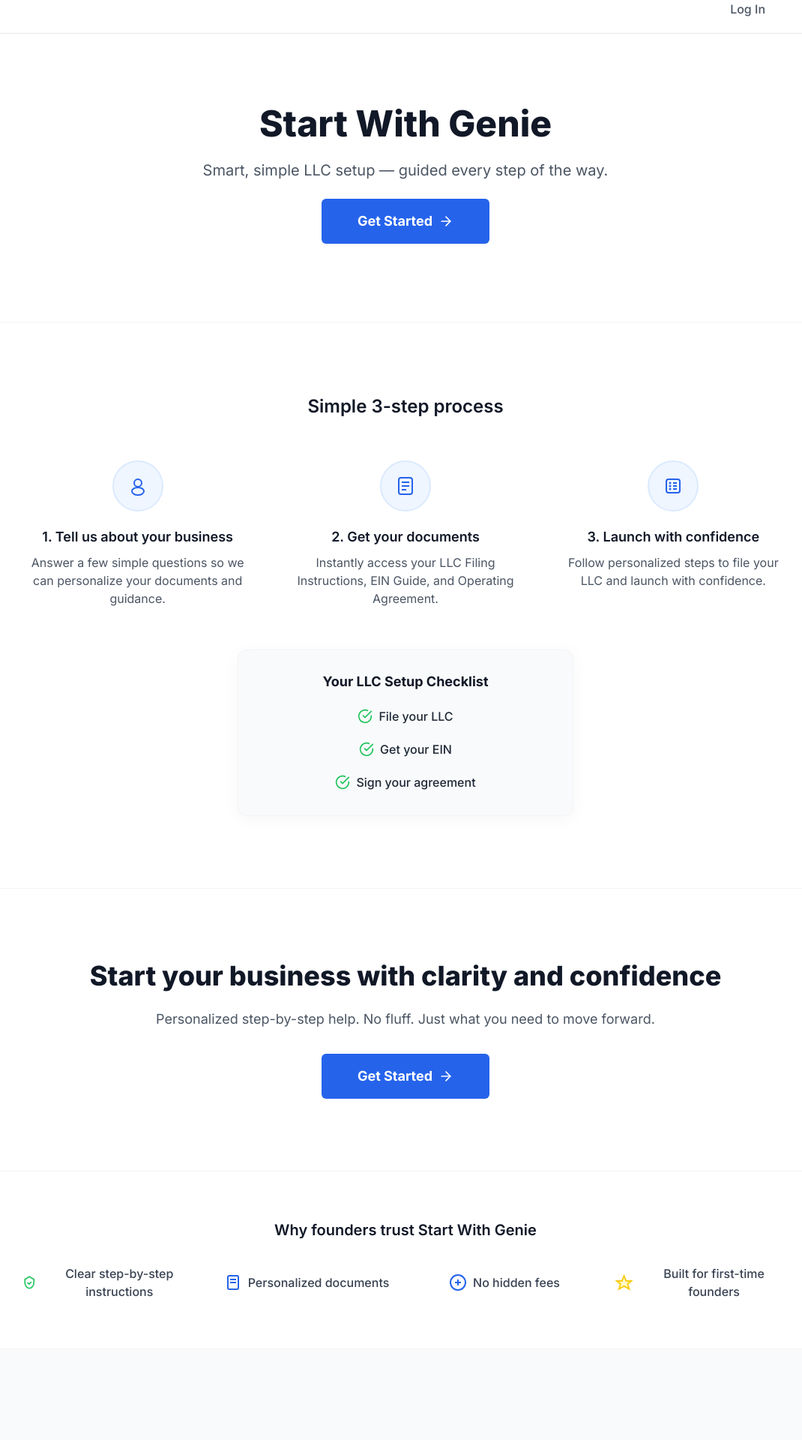
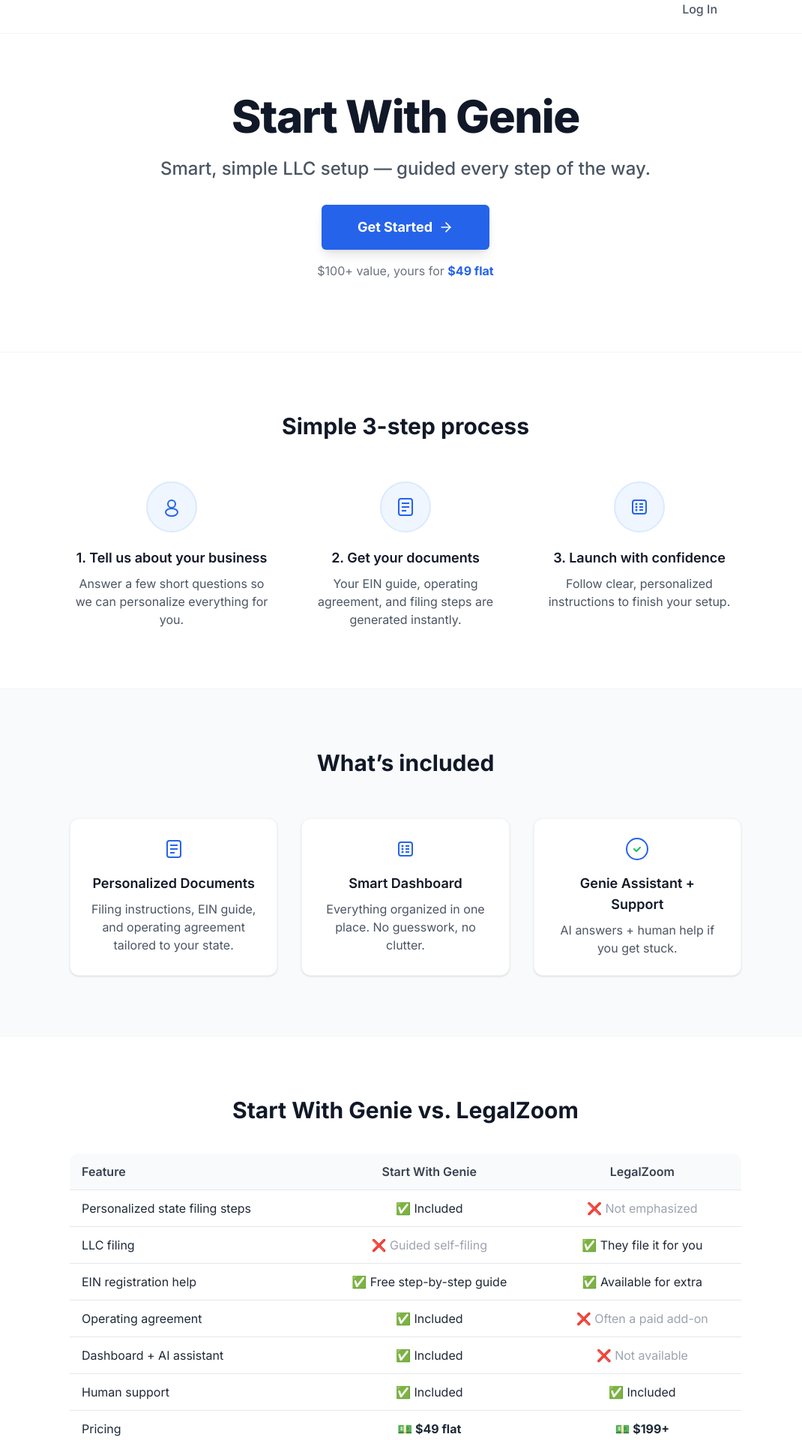
Before and after one commit to nachoag7/start-with-genie, a Next.js app: page / in a window 1280 px wide. Shown: the part 20-1940 px from the top of the page at 75% size, without its empty margins (99-1169 px from the left). Before the commit the page ends 1819 px from the top, so only its background shows below. Built offline with nearby package versions, Linux system fonts and the light colour scheme.

Commit message:
layout changes

```diff
--- a/app/page.tsx
+++ b/app/page.tsx
@@ -1,30 +1,14 @@
 import React from 'react'
 import Link from 'next/link'
 import { Button } from '../components/ui/Button'
-import Image from 'next/image'
-import { CheckCircle, ArrowRight } from 'lucide-react'
-// Remove Lucide imports, use inline SVGs below
-
-// Minimal SVG icons for steps/trust
-const StepUser = () => (
-  <svg width="32" height="32" fill="none" viewBox="0 0 32 32"><circle cx="16" cy="12" r="5" stroke="#2563eb" strokeWidth="2"/><ellipse cx="16" cy="23" rx="8" ry="5" stroke="#2563eb" strokeWidth="2"/></svg>
-)
-const StepDoc = () => (
-  <svg width="32" height="32" fill="none" viewBox="0 0 32 32"><rect x="7" y="5" width="18" height="22" rx="3" stroke="#2563eb" strokeWidth="2"/><line x1="11" y1="11" x2="21" y2="11" stroke="#2563eb" strokeWidth="2"/><line x1="11" y1="16" x2="21" y2="16" stroke="#2563eb" strokeWidth="2"/><line x1="11" y1="21" x2="17" y2="21" stroke="#2563eb" strokeWidth="2"/></svg>
-)
-const StepList = () => (
-  <svg width="32" height="32" fill="none" viewBox="0 0 32 32"><rect x="7" y="7" width="18" height="18" rx="3" stroke="#2563eb" strokeWidth="2"/><circle cx="12" cy="12" r="1.5" fill="#2563eb"/><circle cx="12" cy="16" r="1.5" fill="#2563eb"/><circle cx="12" cy="20" r="1.5" fill="#2563eb"/><line x1="16" y1="12" x2="21" y2="12" stroke="#2563eb" strokeWidth="2"/><line x1="16" y1="16" x2="21" y2="16" stroke="#2563eb" strokeWidth="2"/><line x1="16" y1="20" x2="21" y2="20" stroke="#2563eb" strokeWidth="2"/></svg>
-)
-const CheckAnimated = () => (
-  <svg className="h-5 w-5 text-green-500 transition-transform duration-200 group-hover:scale-110" fill="none" viewBox="0 0 24 24"><circle cx="12" cy="12" r="11" fill="#e0fce0"/><path d="M8 12.5l3 3 5-5" stroke="#22c55e" strokeWidth="2.2" strokeLinecap="round" strokeLinejoin="round"/></svg>
-)
+import { ArrowRight } from 'lucide-react'
 
 export default function HomePage() {
   return (
-    <div className="min-h-screen bg-white">
+    <div className="min-h-screen bg-white flex flex-col justify-between">
       {/* Navigation */}
-      <nav className="bg-white border-b border-gray-200">
-        <div className="max-w-screen-lg mx-auto px-4 sm:px-6 lg:px-8">
+      <nav className="bg-white border-b border-gray-100">
+        <div className="max-w-4xl mx-auto px-4 sm:px-6 lg:px-8">
           <div className="flex justify-between items-center h-16">
             <div />
             <div className="flex items-center space-x-4">
@@ -33,112 +17,146 @@
           </div>
         </div>
       </nav>
-      {/* Hero Section */}
-      <section className="bg-white py-24 px-4 sm:px-6 lg:px-8">
-        <div className="max-w-screen-lg mx-auto text-center">
-          <h1 className="text-4xl sm:text-5xl font-extrabold text-gray-900 mb-6">Start With Genie</h1>
-          <p className="text-gray-600 mb-6 text-center text-lg sm:text-xl">Smart, simple LLC setup — guided every step of the way.</p>
+      {/* HERO SECTION */}
+      <section className="bg-white pt-20 pb-24 px-4 sm:px-6 lg:px-8 border-b border-gray-100">
+        <div className="max-w-3xl mx-auto text-center">
+          <h1 className="text-5xl sm:text-6xl font-extrabold text-gray-900 mb-6 tracking-tight">Start With Genie</h1>
+          <p className="text-xl sm:text-2xl text-gray-600 mb-8 font-medium">Smart, simple LLC setup — guided every step of the way.</p>
           <Link href="/onboarding">
-            <Button size="lg" className="px-12 py-4 text-lg font-bold bg-blue-600 hover:bg-blue-700 text-white rounded-md transition-all duration-200 flex items-center justify-center gap-2 mx-auto mb-2 hover:scale-105">
+            <Button size="lg" className="px-12 py-4 text-lg font-bold bg-blue-600 hover:bg-blue-700 text-white rounded-md transition-all duration-200 flex items-center justify-center gap-2 mx-auto mb-2 hover:scale-105 shadow-lg">
               Get Started <ArrowRight className="h-5 w-5" />
             </Button>
           </Link>
+          <div className="mt-4 text-gray-500 text-base">$100+ value, yours for <span className="font-bold text-blue-600">$49 flat</span></div>
         </div>
       </section>
-      <div className="border-t border-gray-100" />
-      {/* 3-Step Process Section */}
-      <section className="bg-white py-24 px-4 sm:px-6 lg:px-8">
-        <div className="max-w-screen-lg mx-auto">
-          <h2 className="text-2xl font-semibold text-gray-900 text-center mb-14">Simple 3-step process</h2>
-          <div className="grid grid-cols-1 md:grid-cols-3 gap-12 mb-14">
-            {/* Step 1 */}
+      {/* 3-STEP PROCESS SECTION */}
+      <section className="bg-white py-20 px-4 sm:px-6 lg:px-8 border-b border-gray-100">
+        <div className="max-w-4xl mx-auto">
+          <h2 className="text-2xl sm:text-3xl font-bold text-gray-900 text-center mb-14">Simple 3-step process</h2>
+          <div className="grid grid-cols-1 md:grid-cols-3 gap-10">
             <div className="flex flex-col items-center text-center">
               <div className="mb-5 rounded-full border-2 border-blue-100 bg-blue-50 p-4">
-                <StepUser />
+                <svg width="32" height="32" fill="none" viewBox="0 0 32 32"><circle cx="16" cy="12" r="5" stroke="#2563eb" strokeWidth="2"/><ellipse cx="16" cy="23" rx="8" ry="5" stroke="#2563eb" strokeWidth="2"/></svg>
               </div>
               <h3 className="font-semibold text-lg mb-2">1. Tell us about your business</h3>
-              <p className="text-gray-600">Answer a few simple questions so we can personalize your documents and guidance.</p>
+              <p className="text-gray-600">Answer a few short questions so we can personalize everything for you.</p>
             </div>
-            {/* Step 2 */}
             <div className="flex flex-col items-center text-center">
               <div className="mb-5 rounded-full border-2 border-blue-100 bg-blue-50 p-4">
-                <StepDoc />
+                <svg width="32" height="32" fill="none" viewBox="0 0 32 32"><rect x="7" y="5" width="18" height="22" rx="3" stroke="#2563eb" strokeWidth="2"/><line x1="11" y1="11" x2="21" y2="11" stroke="#2563eb" strokeWidth="2"/><line x1="11" y1="16" x2="21" y2="16" stroke="#2563eb" strokeWidth="2"/><line x1="11" y1="21" x2="17" y2="21" stroke="#2563eb" strokeWidth="2"/></svg>
               </div>
               <h3 className="font-semibold text-lg mb-2">2. Get your documents</h3>
-              <p className="text-gray-600">Instantly access your LLC Filing Instructions, EIN Guide, and Operating Agreement.</p>
+              <p className="text-gray-600">Your EIN guide, operating agreement, and filing steps are generated instantly.</p>
             </div>
-            {/* Step 3 */}
             <div className="flex flex-col items-center text-center">
               <div className="mb-5 rounded-full border-2 border-blue-100 bg-blue-50 p-4">
-                <StepList />
+                <svg width="32" height="32" fill="none" viewBox="0 0 32 32"><rect x="7" y="7" width="18" height="18" rx="3" stroke="#2563eb" strokeWidth="2"/><circle cx="12" cy="12" r="1.5" fill="#2563eb"/><circle cx="12" cy="16" r="1.5" fill="#2563eb"/><circle cx="12" cy="20" r="1.5" fill="#2563eb"/><line x1="16" y1="12" x2="21" y2="12" stroke="#2563eb" strokeWidth="2"/><line x1="16" y1="16" x2="21" y2="16" stroke="#2563eb" strokeWidth="2"/><line x1="16" y1="20" x2="21" y2="20" stroke="#2563eb" strokeWidth="2"/></svg>
               </div>
               <h3 className="font-semibold text-lg mb-2">3. Launch with confidence</h3>
-              <p className="text-gray-600">Follow personalized steps to file your LLC and launch with confidence.</p>
-            </div>
-          </div>
-          {/* Checklist visually connected to Step 3 */}
-          <div id="checklist" className="flex justify-center mt-12">
-            <div className="bg-[#F9FAFB] rounded-xl shadow-[0_4px_24px_0_rgba(0,0,0,0.04)] px-8 py-7 max-w-md w-full text-center border border-gray-100 transition-shadow group hover:shadow-[0_8px_32px_0_rgba(0,0,0,0.08)] hover:scale-105">
-              <h4 className="text-base sm:text-lg font-bold mb-4">Your LLC Setup Checklist</h4>
-              <ul className="space-y-3 text-sm sm:text-base font-medium text-gray-800">
-                <li className="flex items-center gap-2 justify-center group hover:bg-green-50 rounded transition-colors px-2 py-1">
-                  <CheckCircle className="h-5 w-5 text-green-500 group-hover:scale-110 transition-transform duration-200" /> File your LLC
-                </li>
-                <li className="flex items-center gap-2 justify-center group hover:bg-green-50 rounded transition-colors px-2 py-1">
-                  <CheckCircle className="h-5 w-5 text-green-500 group-hover:scale-110 transition-transform duration-200" /> Get your EIN
-                </li>
-                <li className="flex items-center gap-2 justify-center group hover:bg-green-50 rounded transition-colors px-2 py-1">
-                  <CheckCircle className="h-5 w-5 text-green-500 group-hover:scale-110 transition-transform duration-200" /> Sign your agreement
-                </li>
-              </ul>
+              <p className="text-gray-600">Follow clear, personalized instructions to finish your setup.</p>
             </div>
           </div>
         </div>
       </section>
-      <div className="border-t border-gray-100" />
-      {/* CTA Section */}
-      <section className="py-24 px-4 sm:px-6 lg:px-8 flex items-center justify-center">
-        <div className="max-w-screen-lg w-full flex flex-col items-center justify-center text-center">
-          <h3 className="text-3xl sm:text-4xl font-extrabold text-gray-900 mb-6">Start your business with clarity and confidence</h3>
-          <p className="text-lg text-gray-600 mb-8">Personalized step-by-step help. No fluff. Just what you need to move forward.</p>
-          <Link href="/onboarding">
-            <Button size="lg" className="px-12 py-4 text-lg font-bold bg-blue-600 hover:bg-blue-700 text-white rounded-md transition-all duration-200 flex items-center justify-center gap-2 mx-auto hover:scale-105">
-              Get Started <ArrowRight className="h-5 w-5" />
-            </Button>
-          </Link>
-        </div>
-      </section>
-      <div className="border-t border-gray-100" />
-      {/* Trust Section */}
-      <section className="py-16 px-4 sm:px-6 lg:px-8 bg-white">
-        <div className="max-w-screen-lg mx-auto">
-          <h4 className="text-xl font-semibold text-gray-900 mb-8 text-center">Why founders trust Start With Genie</h4>
-          <div className="grid grid-cols-1 sm:grid-cols-2 md:grid-cols-4 gap-8 text-center">
-            <div className="flex items-center justify-center gap-2">
-              {/* Shield/Check SVG */}
-              <svg className="h-6 w-6 text-green-500" fill="none" viewBox="0 0 24 24"><path d="M12 3l7 4v5c0 5-3.5 9-7 9s-7-4-7-9V7l7-4z" stroke="#22c55e" strokeWidth="2"/><path d="M9.5 12.5l2 2 3-3" stroke="#22c55e" strokeWidth="2" strokeLinecap="round" strokeLinejoin="round"/></svg>
-              <span className="text-gray-700 font-medium">Clear step-by-step instructions</span>
+      {/* WHAT YOU GET SECTION */}
+      <section className="bg-gray-50 py-20 px-4 sm:px-6 lg:px-8 border-b border-gray-100">
+        <div className="max-w-4xl mx-auto">
+          <h2 className="text-2xl sm:text-3xl font-bold text-gray-900 text-center mb-14">What’s included</h2>
+          <div className="grid grid-cols-1 md:grid-cols-3 gap-8">
+            <div className="bg-white rounded-xl shadow p-6 flex flex-col items-center text-center border border-gray-100">
+              <div className="mb-4">
+                <svg width="32" height="32" fill="none" viewBox="0 0 32 32"><rect x="7" y="5" width="18" height="22" rx="3" stroke="#2563eb" strokeWidth="2"/><line x1="11" y1="11" x2="21" y2="11" stroke="#2563eb" strokeWidth="2"/><line x1="11" y1="16" x2="21" y2="16" stroke="#2563eb" strokeWidth="2"/><line x1="11" y1="21" x2="17" y2="21" stroke="#2563eb" strokeWidth="2"/></svg>
+              </div>
+              <h3 className="font-semibold text-lg mb-2">Personalized Documents</h3>
+              <p className="text-gray-600">Filing instructions, EIN guide, and operating agreement tailored to your state.</p>
             </div>
-            <div className="flex items-center justify-center gap-2">
-              {/* Doc SVG */}
-              <svg className="h-6 w-6 text-blue-500" fill="none" viewBox="0 0 24 24"><rect x="5" y="3" width="14" height="18" rx="2" stroke="#2563eb" strokeWidth="2"/><line x1="8" y1="8" x2="16" y2="8" stroke="#2563eb" strokeWidth="2"/><line x1="8" y1="12" x2="16" y2="12" stroke="#2563eb" strokeWidth="2"/></svg>
-              <span className="text-gray-700 font-medium">Personalized documents</span>
+            <div className="bg-white rounded-xl shadow p-6 flex flex-col items-center text-center border border-gray-100">
+              <div className="mb-4">
+                <svg width="32" height="32" fill="none" viewBox="0 0 32 32"><rect x="7" y="7" width="18" height="18" rx="3" stroke="#2563eb" strokeWidth="2"/><circle cx="12" cy="12" r="1.5" fill="#2563eb"/><circle cx="12" cy="16" r="1.5" fill="#2563eb"/><circle cx="12" cy="20" r="1.5" fill="#2563eb"/><line x1="16" y1="12" x2="21" y2="12" stroke="#2563eb" strokeWidth="2"/><line x1="16" y1="16" x2="21" y2="16" stroke="#2563eb" strokeWidth="2"/><line x1="16" y1="20" x2="21" y2="20" stroke="#2563eb" strokeWidth="2"/></svg>
+              </div>
+              <h3 className="font-semibold text-lg mb-2">Smart Dashboard</h3>
+              <p className="text-gray-600">Everything organized in one place. No guesswork, no clutter.</p>
             </div>
-            <div className="flex items-center justify-center gap-2">
-              {/* No fees SVG */}
-              <svg className="h-6 w-6 text-blue-500" fill="none" viewBox="0 0 24 24"><circle cx="12" cy="12" r="10" stroke="#2563eb" strokeWidth="2"/><path d="M8 12h8M12 8v8" stroke="#2563eb" strokeWidth="2"/></svg>
-              <span className="text-gray-700 font-medium">No hidden fees</span>
-            </div>
-            <div className="flex items-center justify-center gap-2">
-              {/* Star SVG */}
-              <svg className="h-6 w-6 text-yellow-400" fill="none" viewBox="0 0 24 24"><polygon points="12,3 15,10 22,10 17,14 19,21 12,17 5,21 7,14 2,10 9,10" stroke="#facc15" strokeWidth="2" fill="#fef9c3"/></svg>
-              <span className="text-gray-700 font-medium">Built for first-time founders</span>
+            <div className="bg-white rounded-xl shadow p-6 flex flex-col items-center text-center border border-gray-100">
+              <div className="mb-4">
+                <svg width="32" height="32" fill="none" viewBox="0 0 32 32"><circle cx="16" cy="16" r="14" stroke="#2563eb" strokeWidth="2"/><path d="M12 16l3 3 5-5" stroke="#22c55e" strokeWidth="2.2" strokeLinecap="round" strokeLinejoin="round"/></svg>
+              </div>
+              <h3 className="font-semibold text-lg mb-2">Genie Assistant + Support</h3>
+              <p className="text-gray-600">AI answers + human help if you get stuck.</p>
             </div>
           </div>
         </div>
       </section>
-      <div className="border-t border-gray-100" />
-      {/* Removed Made For Section for a cleaner layout */}
+      {/* FEATURE COMPARISON SECTION */}
+      <section className="bg-white py-20 px-4 sm:px-6 lg:px-8 border-b border-gray-100">
+        <div className="max-w-4xl mx-auto">
+          <h2 className="text-2xl sm:text-3xl font-bold text-gray-900 text-center mb-10">Start With Genie vs. LegalZoom</h2>
+          <div className="overflow-x-auto">
+            <table className="w-full text-sm sm:text-base border-collapse rounded-xl overflow-hidden shadow-sm bg-white">
+              <thead className="bg-gray-50">
+                <tr>
+                  <th className="py-3 px-4 text-left font-semibold text-gray-700">Feature</th>
+                  <th className="py-3 px-4 text-center font-semibold text-gray-700">Start With Genie</th>
+                  <th className="py-3 px-4 text-center font-semibold text-gray-700">LegalZoom</th>
+                </tr>
+              </thead>
+              <tbody>
+                <tr className="border-t">
+                  <td className="py-3 px-4">Personalized state filing steps</td>
+                  <td className="py-3 px-4 text-center">✅ Included</td>
+                  <td className="py-3 px-4 text-center text-gray-400">❌ Not emphasized</td>
+                </tr>
+                <tr className="border-t">
+                  <td className="py-3 px-4">LLC filing</td>
+                  <td className="py-3 px-4 text-center text-gray-400">❌ Guided self-filing</td>
+                  <td className="py-3 px-4 text-center">✅ They file it for you</td>
+                </tr>
+                <tr className="border-t">
+                  <td className="py-3 px-4">EIN registration help</td>
+                  <td className="py-3 px-4 text-center">✅ Free step-by-step guide</td>
+                  <td className="py-3 px-4 text-center">✅ Available for extra</td>
+                </tr>
+                <tr className="border-t">
+                  <td className="py-3 px-4">Operating agreement</td>
+                  <td className="py-3 px-4 text-center">✅ Included</td>
+                  <td className="py-3 px-4 text-center text-gray-400">❌ Often a paid add-on</td>
+                </tr>
+                <tr className="border-t">
+                  <td className="py-3 px-4">Dashboard + AI assistant</td>
+                  <td className="py-3 px-4 text-center">✅ Included</td>
+                  <td className="py-3 px-4 text-center text-gray-400">❌ Not available</td>
+                </tr>
+                <tr className="border-t">
+                  <td className="py-3 px-4">Human support</td>
+                  <td className="py-3 px-4 text-center">✅ Included</td>
+                  <td className="py-3 px-4 text-center">✅ Included</td>
+                </tr>
+                <tr className="border-t">
+                  <td className="py-3 px-4">Pricing</td>
+                  <td className="py-3 px-4 text-center font-bold">💵 $49 flat</td>
+                  <td className="py-3 px-4 text-center font-bold">💵 $199+</td>
+                </tr>
+              </tbody>
+            </table>
+          </div>
+          {/* Comparison summary */}
+          <div className="mt-8 text-gray-700 text-base sm:text-lg text-center max-w-2xl mx-auto">
+            <p className="mb-2 font-medium">Start With Genie gives you everything you need to file your LLC on your own — with guided instructions, personalized documents, and AI + human support.</p>
+            <p className="mb-2">LegalZoom handles the filing for you, but often includes upsells and extra fees.</p>
+            <p>If you want clarity, simplicity, and full ownership of the process — <span className="font-bold text-blue-600">Start With Genie is the better fit.</span></p>
+          </div>
+        </div>
+      </section>
+      {/* FOOTER */}
+      <footer className="bg-gray-50 border-t border-gray-100 py-10 px-4 sm:px-6 lg:px-8 mt-auto">
+        <div className="max-w-4xl mx-auto text-center space-y-3">
+          <div className="text-lg font-semibold text-gray-800">Start With Genie — your silent assistant for LLC setup.</div>
+          <a href="mailto:info@startwithgenie.com" className="text-blue-600 hover:underline text-base">info@startwithgenie.com</a>
+          <div className="text-xs text-gray-500 max-w-xl mx-auto">Start With Genie is not a law firm and does not provide legal advice. This assistant offers general guidance only.</div>
+          <div className="text-xs text-gray-400">© 2025 Start With Genie. All rights reserved.</div>
+        </div>
+      </footer>
     </div>
   )
 }
```
Also changed, not shown: app/dashboard/page.tsx (+7 -4 lines).
